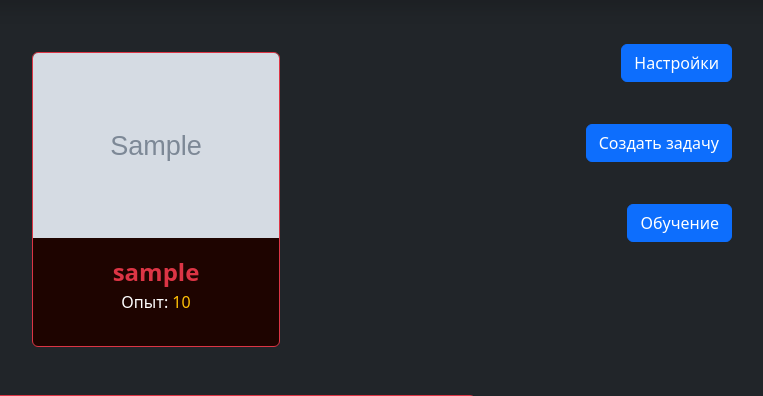
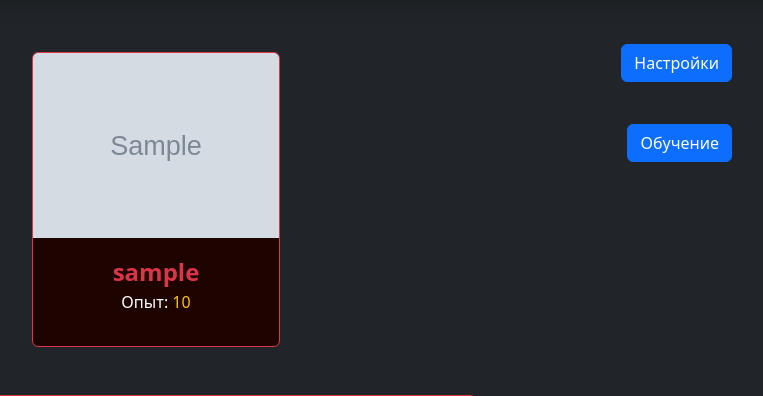
Before and after one commit to Timur1414/stego, a Django app: page /accounts/profile/1/ in a window 1280 px wide. Shown: the part 76-472 px from the top of the page, without its empty margins (484-1247 px from the left). Run offline with Django 4.2, Linux system fonts and the light colour scheme; a user stored in the database is signed in; tables that the repository leaves empty hold one stand-in row (values such as "Sample post"); grey boxes marked "Sample" are stand-in pictures.

Commit message:
создание задач открывается с 10 очков

```diff
--- a/main/templates/pages/profile/index.html
+++ b/main/templates/pages/profile/index.html
@@ -7,8 +7,10 @@
             {% include "pages/profile/people_card.html" %}
             {% if request.user == user %}
                 <a class="btn btn-primary" href="{% url 'profile_settings' %}" style="position:absolute; right: 5vw; top: 0">Настройки</a>
-                <a class="btn btn-primary" href="{% url 'create_task' %}" style="position:absolute; right: 5vw; top: 10vh">Создать задачу</a>
-                <a class="btn btn-primary" href="{% url 'education' %}" style="position:absolute; right: 5vw; top: 20vh">Обучение</a>
+                <a class="btn btn-primary" href="{% url 'education' %}" style="position:absolute; right: 5vw; top: 10vh">Обучение</a>
+                {% if user.usersettings.score > 10 %}
+                    <a class="btn btn-primary" href="{% url 'create_task' %}" style="position:absolute; right: 5vw; top: 20vh">Создать задачу</a>
+                {% endif %}
             {% include "pages/profile/suggestion_task.html" %}
                 {% include "pages/profile/history_and_my_tasks.html" %}
             {% else %}
```
